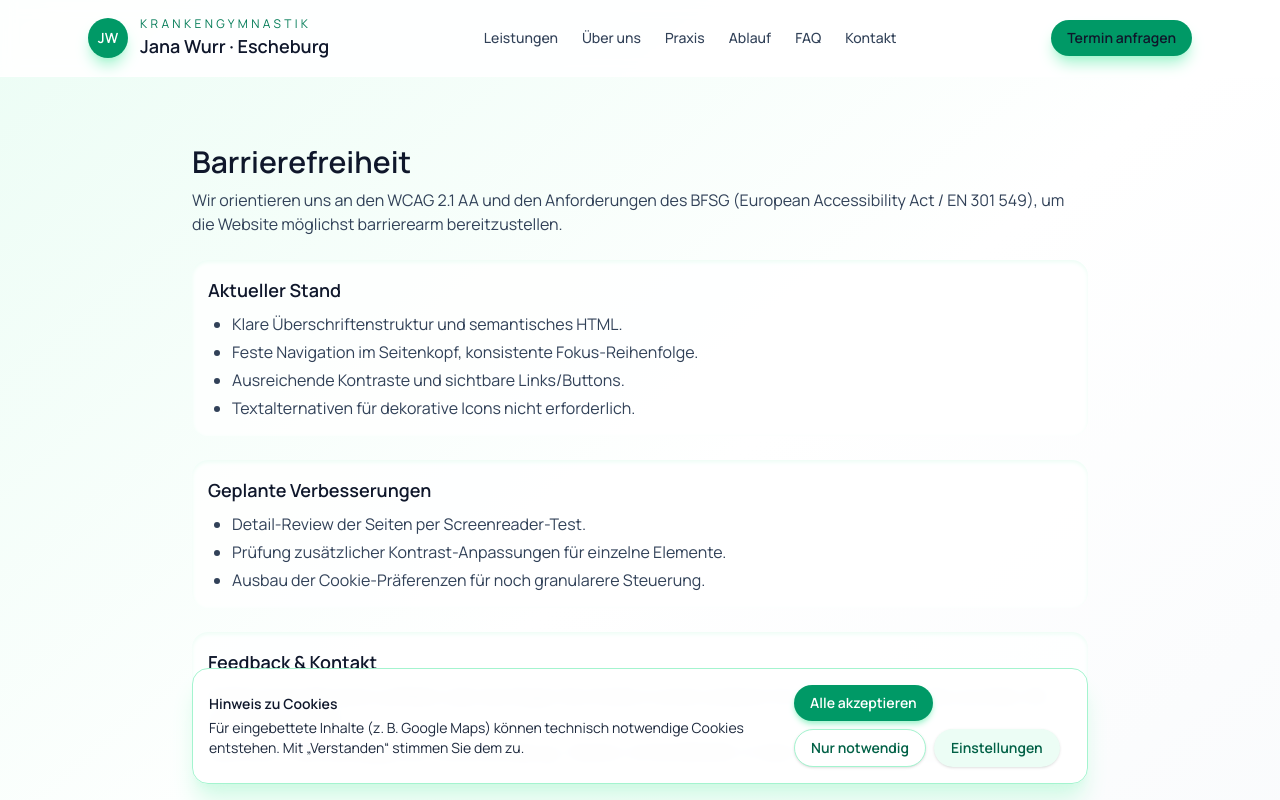
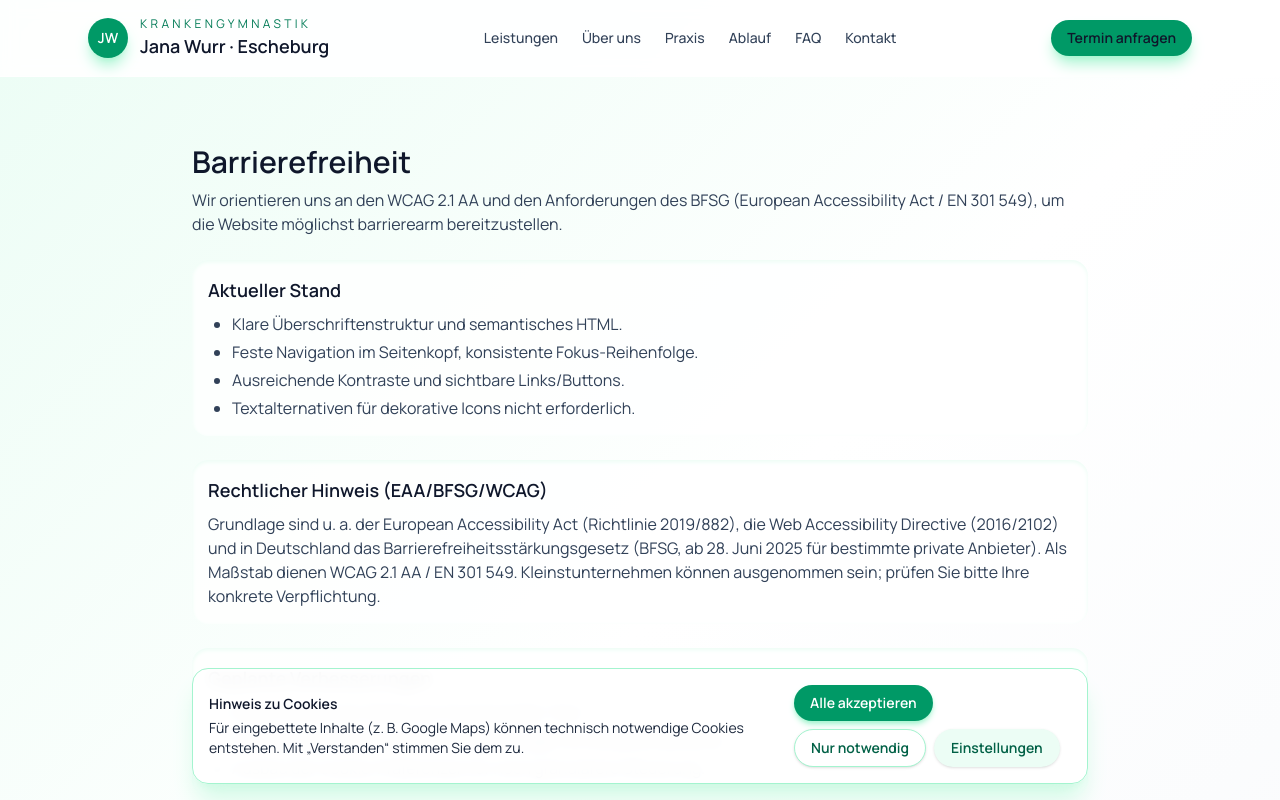
Before and after one commit to RomanHH81/Jana-Wurr---Krankengymnastik-Escheburg, a Next.js app in the folder frontend/: page /barrierefreiheit in a window 1280 px wide. Shown: the top 800 px of the page. Built offline with nearby package versions, Linux system fonts and the light colour scheme; a web font is replaced by a local one.

Commit message:
Clarify accessibility obligations (EAA/BFSG/WCAG)

```diff
--- a/frontend/src/app/barrierefreiheit/page.tsx
+++ b/frontend/src/app/barrierefreiheit/page.tsx
@@ -22,6 +22,20 @@ export default function BarrierefreiheitPage() {
           <li>Ausreichende Kontraste und sichtbare Links/Buttons.</li>
           <li>Textalternativen für dekorative Icons nicht erforderlich.</li>
         </ul>
+      </section>
+
+      <section className="space-y-2 rounded-2xl bg-white/80 p-4 shadow-inner shadow-emerald-50">
+        <h2 className="text-lg font-semibold text-slate-900">
+          Rechtlicher Hinweis (EAA/BFSG/WCAG)
+        </h2>
+        <p className="text-slate-700">
+          Grundlage sind u. a. der European Accessibility Act (Richtlinie
+          2019/882), die Web Accessibility Directive (2016/2102) und in
+          Deutschland das Barrierefreiheitsstärkungsgesetz (BFSG, ab 28. Juni
+          2025 für bestimmte private Anbieter). Als Maßstab dienen WCAG 2.1 AA /
+          EN 301 549. Kleinstunternehmen können ausgenommen sein; prüfen Sie
+          bitte Ihre konkrete Verpflichtung.
+        </p>
       </section>
 
       <section className="space-y-2 rounded-2xl bg-white/80 p-4 shadow-inner shadow-emerald-50">
```
